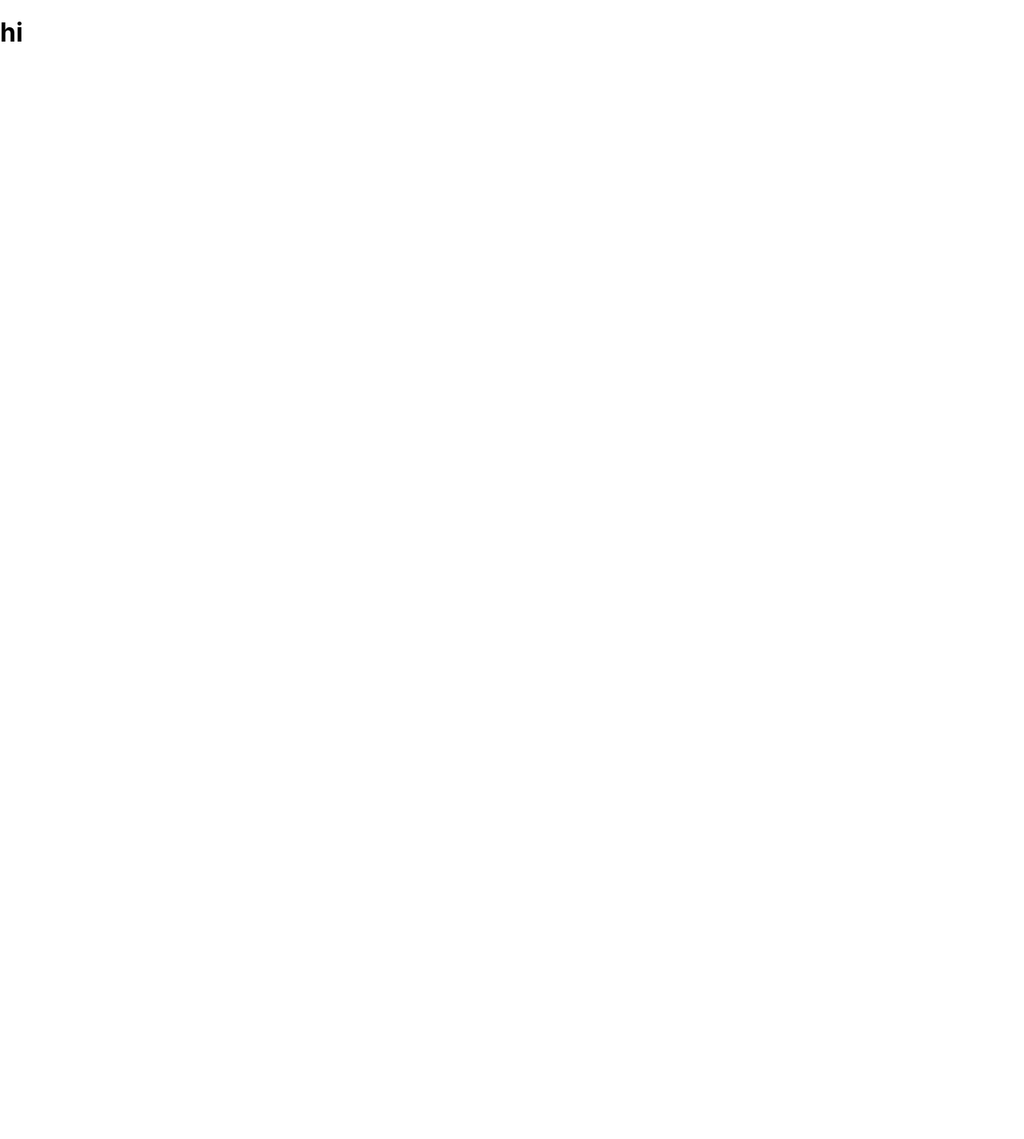
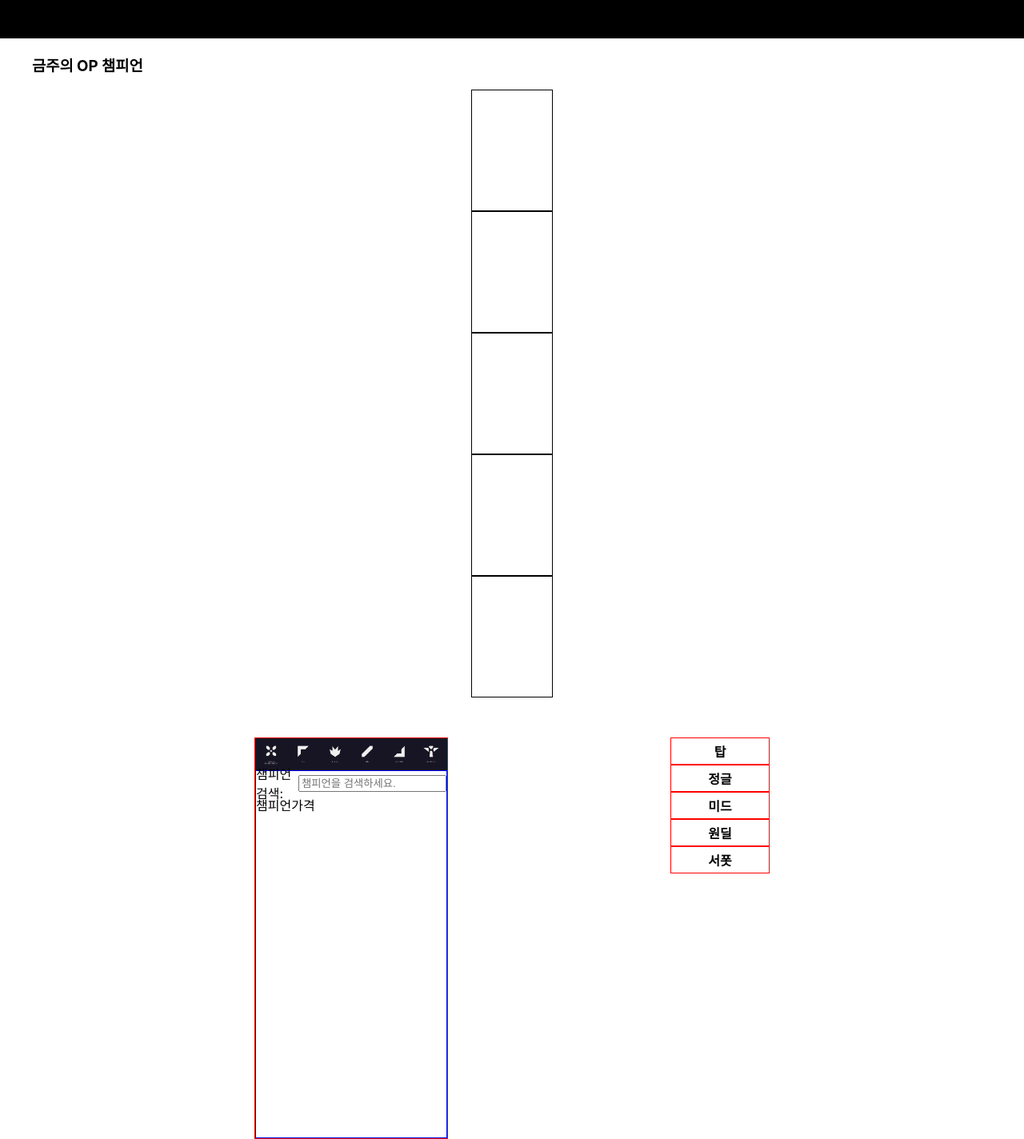
Before and after one commit to limdumb/DodGe.gg, a React (Create React App) app: page /championtear in a window 1280 px wide. Shown: the whole page at 80% size. Before the commit the page ends 800 px from the top, so only its background shows below. Built offline with nearby package versions, Linux system fonts and the light colour scheme.

Commit message:
레이아웃 재배치

```diff
--- a/src/MainPage/ChampionTear.css
+++ b/src/MainPage/ChampionTear.css
@@ -0,0 +1,54 @@
+#Main__Container {
+  margin: 0 auto;
+  width: 1200px;
+  height: 100%;
+}
+
+.card_container {
+  display: flex;
+  flex-direction: column;
+  align-items: center;
+  width: 100%;
+  margin-bottom: 50px;
+}
+
+#ChampionList_Container {
+  display: flex;
+  margin-left: 100px;
+}
+
+.position_container {
+  display: flex;
+}
+
+.champion_container {
+  display: flex;
+  flex-direction: column;
+  border: 1px solid red;
+  width: 240px;
+  height: 500px;
+}
+
+.champion_list {
+  border: 1px solid blue;
+  height: 100%;
+}
+
+.search_champ {
+  display: flex;
+  justify-content: center;
+  align-items: center;
+  height: 30px;
+}
+
+.line_container {
+  border: 1px solid blue;
+  display: flex;
+  height: 100%
+}
+
+.contents_container {
+  display: flex;
+  justify-content: space-evenly;
+  width: 100%
+}
--- a/src/MainPage/ChampionTear.jsx
+++ b/src/MainPage/ChampionTear.jsx
@@ -1,7 +1,24 @@
+import MainHeader from "../Components/MainHeader";
+import "./ChampionTear.css";
+import BestChampion from "../Components/BestChampion";
+import ChampionList from "../Components/ChampionList";
+import Champion from "../Components/Champion";
 
-
-export default function ChampionTear () {
-    return (
-        <h1>hi</h1>
-    )
+export default function ChampionTear() {
+  return (
+    <>
+      <MainHeader />
+      <div id="Main__Container">
+        <BestChampion />
+        <div className="contents_container">
+          <aside className="championlist_container">
+            <ChampionList />
+          </aside>
+          <main>
+            <Champion />
+          </main>
+        </div>
+      </div>
+    </>
+  );
 }
```
